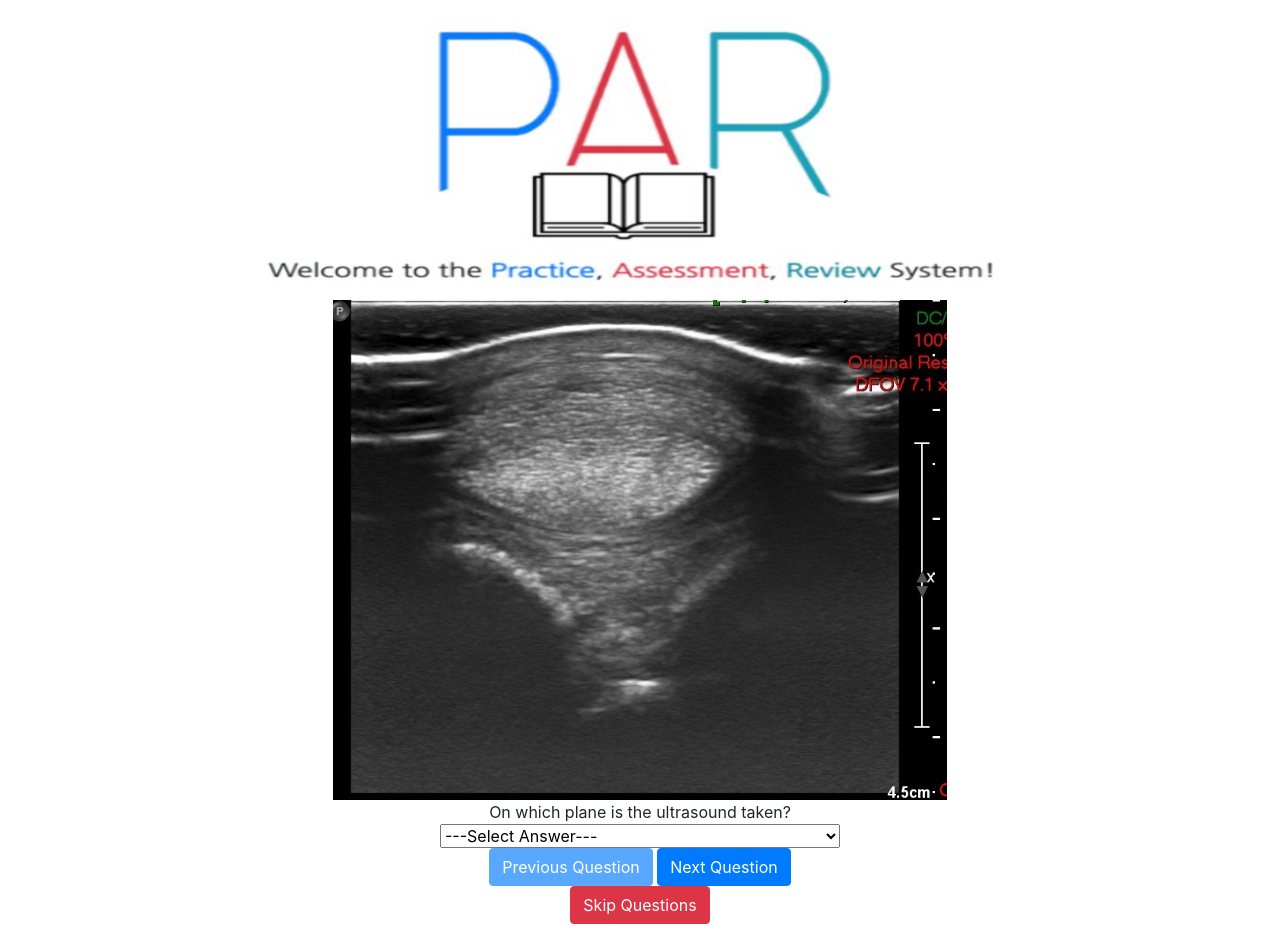
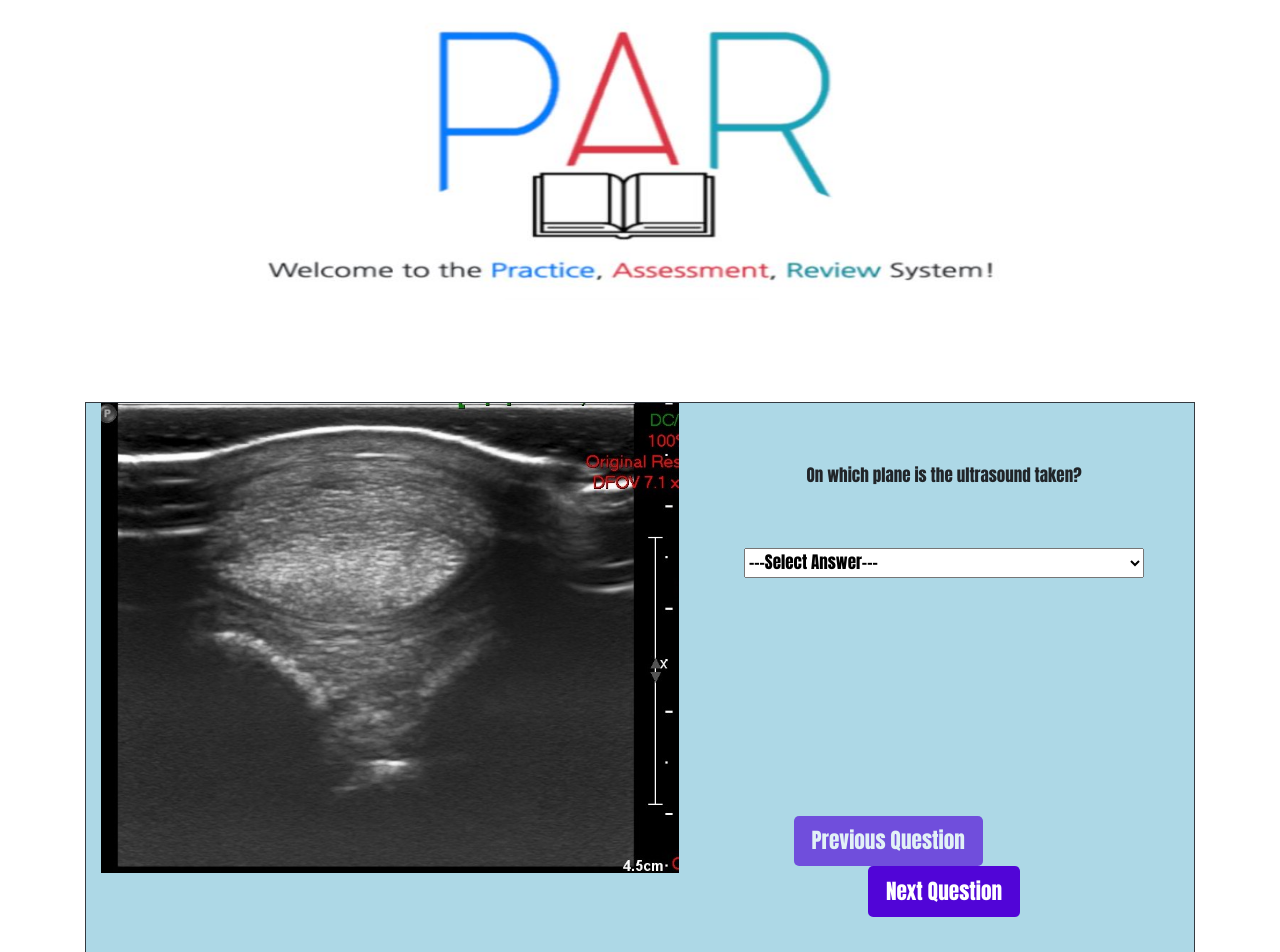
Before and after one commit to ruppatel115/UI-app, a React (Create React App) app: page / in a window 1280 px wide. Shown: the top 952 px of the page. Before the commit the page ends 924 px from the top, so only its background shows below. Built offline with nearby package versions, Linux system fonts and the light colour scheme; data requests are answered from the project's data file.

Commit message:
added some formatting

```diff
--- a/src/App.css
+++ b/src/App.css
@@ -5,7 +5,8 @@ img{
   border-style: solid;
   border: width 100px;
   border-color:aqua;
-  height: 500px;
+  height: 470px;
+  align-self: left;
 
 }
 
@@ -59,11 +60,12 @@ img{
 
 
 .block-example {
-  width: 10rem;
-  height: 31.4rem;
-  margin: 5rem;
-  background-color: lightcoral;
+  width: 20rem;
+  height: 32.4rem;
+  margin: 6rem;
+  background-color: lightblue;
   display: inline-block;
+
 }
 
 .container {
@@ -73,3 +75,15 @@ img{
 .dropdown {
   width: 400px;
 }
+
+
+* {font-size: 17px;}
+
+* {font-family : Impact, Haettenschweiler, sans-serif}
+
+
+
+.btn-flat {
+  background-color: purple;
+  color: white;
+}
--- a/src/main/js/ImageTask.jsx
+++ b/src/main/js/ImageTask.jsx
@@ -6,9 +6,19 @@ import { QuestionList } from './QuestionList';
 
 export const ImageTask = (props) => {
     return (
-        <div>
+
+       <Container className="block-example border border-dark">
+
+       <Row>
+           <Col>
             <Image src = {props.model.imageUrl} alt="NOT WORKING"/>
+            </Col>
+
+            <Col>
             <QuestionList questionListModel ={props.model.taskQuestions} />
-        </div>
+            </Col>
+        </Row>
+
+        </Container>
     );
 }
--- a/src/main/js/QuestionDropdown.jsx
+++ b/src/main/js/QuestionDropdown.jsx
@@ -1,4 +1,4 @@
-import {Container, Row, Col} from "react-bootstrap";
+import {Container, Row, Col, DropdownButton, ButtonGroup, Dropdown} from "react-bootstrap";
 import {useState, useRef, useEffect } from 'react';
 import { questionListModel } from "../../test/resources/ExampleQuestions";
 
@@ -43,7 +43,6 @@ export const Question = props => {
     return (
 
         <Container>
-
         <Col>
         <select class="dropdown" onChange={handleAnswerChange} defaultValue="---Select Answer---" value={currAnswer}>
             <option key="---Select Answer---" disabled={true}>---Select Answer---</option>
@@ -52,6 +51,9 @@ export const Question = props => {
        <div>{feedbackText}</div>
         </Col>
 
+
+
+
         </Container>
     );
 };
--- a/src/main/js/QuestionList.jsx
+++ b/src/main/js/QuestionList.jsx
@@ -16,18 +16,40 @@ export const QuestionList = (props) => {
 
     const nextQuestion = () => {
         setCurQuestionIndex(curQuestionIndex+1);
+
+
     }
-
-    return (
-        <div>
-            {props.questionListModel[curQuestionIndex].questionText}
-            <Question questionModel={props.questionListModel[curQuestionIndex]} />
-            <Button variant="primary" onClick={prevQuestion} disabled={curQuestionIndex===0}>Previous Question</Button>{' '}
-            <Button variant="primary" onClick={nextQuestion} disabled={curQuestionIndex === (questionListModel.length-1)}>Next Question</Button>{' '}
-        </div>
 
 
 
+
+    return (
+       <div>
+            <h1>&nbsp;</h1>
+            <div>{props.questionListModel[curQuestionIndex].questionText}</div>
+            <h1>&nbsp;</h1>
+            <Question questionModel={props.questionListModel[curQuestionIndex]} />
+            <h1>&nbsp;</h1><h1>&nbsp;</h1><h1>&nbsp;</h1><h1>&nbsp;</h1>
+
+            <Col>
+            <style type="text/css">
+            {`
+            .btn-flat {
+              background-color: #5105d7;
+              color: white;
+            }
+
+            .btn-xxl {
+              padding: 1rem 1.5rem;
+              font-size: 1.5rem;
+            }
+            `}
+            </style>
+
+            <Button variant="flat"  size="lg" onClick={prevQuestion} disabled={curQuestionIndex===0}>Previous Question</Button>&nbsp;&nbsp;&nbsp;&nbsp;&nbsp;&nbsp;&nbsp;&nbsp;&nbsp;&nbsp;&nbsp;&nbsp;&nbsp;&nbsp;&nbsp;&nbsp;&nbsp;&nbsp;&nbsp;&nbsp;&nbsp;&nbsp;&nbsp;&nbsp;&nbsp;&nbsp;&nbsp;&nbsp;
+            <Button variant="flat" size="lg" onClick={nextQuestion} disabled={curQuestionIndex === (props.questionListModel.length-1)}>Next Question</Button>{' '}
+           </Col>
+        </div>
 
 
 
--- a/src/main/js/StudentView.jsx
+++ b/src/main/js/StudentView.jsx
@@ -1,5 +1,5 @@
 import { useEffect, useState } from "react";
-import { Button, Container } from "react-bootstrap";
+import { Button, Container, Row,Col } from "react-bootstrap";
 import { imageTask } from "../../test/resources/ExampleQuestions";
 import { getFromServer } from "./Comm";
 import { ImageTask } from "./ImageTask";
@@ -13,10 +13,28 @@ export const StudentView=(props) => {
         getFromServer("http://localhost:3001/", "imageTasks/"+taskId).then((newModelFromServer)=> setImageTaskModel(newModelFromServer));
     });
 
+
+
+
     return (
         <Container>
+        <style type="text/css">
+        {`
+        .btn-skip {
+          background-color: red;
+          color: black;
+        }
+
+        .btn-xxl {
+          padding: 1rem 1.5rem;
+          font-size: 1.0rem;
+        }
+        `}
+        </style>
+
             <ImageTask model={imageTaskModel} />
-            <Button variant="danger" onClick={()=>setTaskId(taskId+1)}>Skip Questions</Button>
+            <Button variant="skip" size="lg" onClick={()=>setTaskId(taskId+1)} disabled={taskId === imageTask.taskQuestions.length-1}>Skip Current Questions</Button>
+
         </Container>
     );
 }
--- a/src/test/resources/ExampleQuestions.js
+++ b/src/test/resources/ExampleQuestions.js
@@ -94,8 +94,22 @@ export const imageTask =   {
       "correctAnswer" : "3c",
       "possibleAnswers" : [ "1a", "1b", "2a", "2b", "2c", "3a", "3b", "3c" ],
       "imageUrl" : ("./images/3CTransverse.jpg"),
-    } ]
-  };
+    } ],
+
+  "imageUrl2" : "./images/AddlAnnotated2ATrans.jpg",
+  "taskQuestions2" : [ {
+    "id": "QUESTION4",
+    "type": "plane",
+    "questionText": "DO SOMETHING HERE",
+    "correctAnswer": null,
+    "possibleAnswers": [
+      "transverse",
+      "longitudinal"
+    ],
+    "imageUrl": "./images/AddlAnnotated2ATrans.jpg",
+    "followupQuestions": []
+  } ],
+};
 
 
 export const imageTaskList = [imageTask]
```
Also changed, not shown: 1 other file (tests, documents, lock files or other folders). Lines whose indentation alone changed are shown as unchanged.
